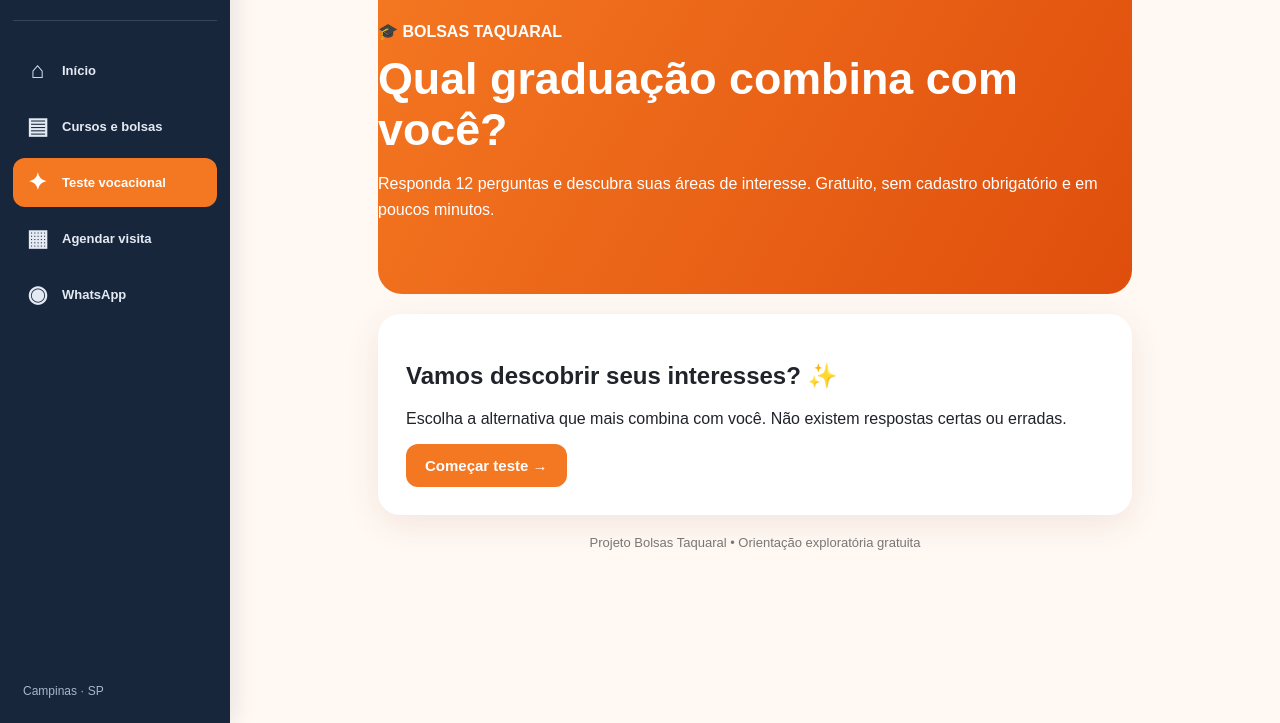
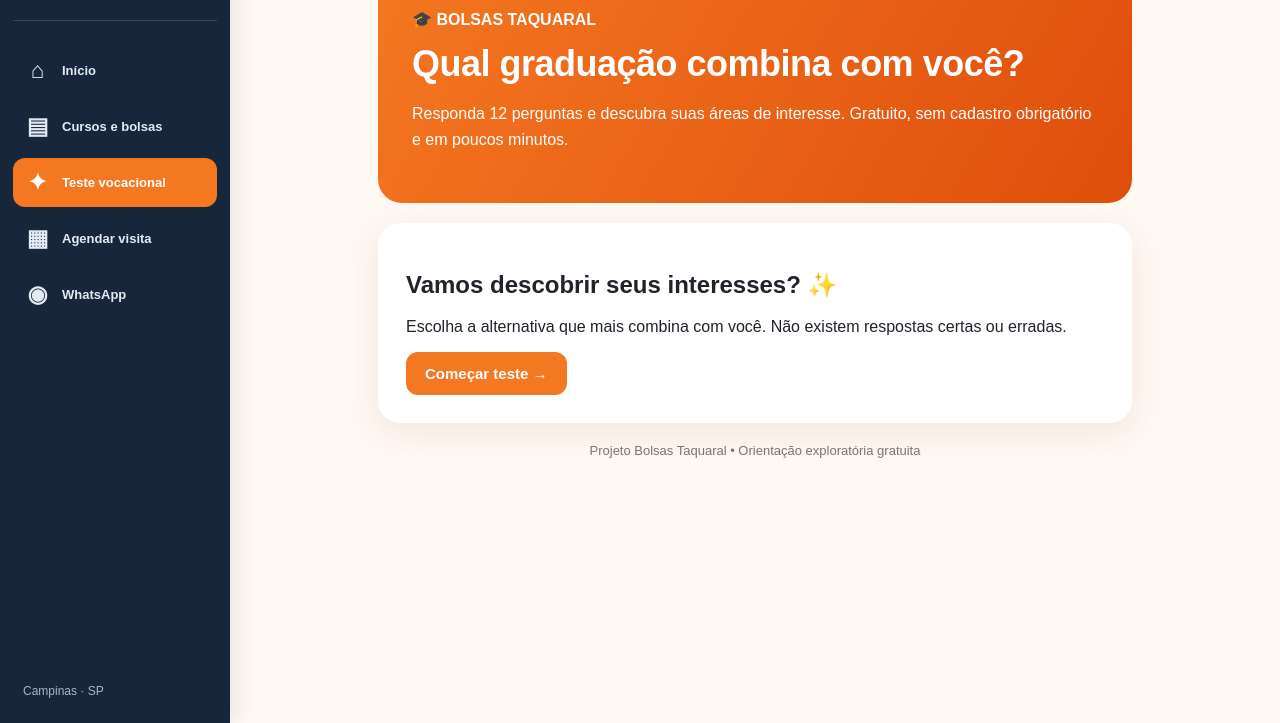
Before and after one commit to bolsastaquaral/bolsastaquaral.github.io, a plain HTML site: page teste-vocacional/index.html in a window 1280 px wide. Shown: the part 77-800 px from the top of the page. Drawn offline with Linux system fonts and the light colour scheme.

Commit message:
index.html

```diff
--- a/teste-vocacional/index.html
+++ b/teste-vocacional/index.html
@@ -100,6 +100,12 @@ body{margin-left:230px}
 @media(max-width:900px){body{margin-left:82px}.wrap{margin:20px auto;padding:14px}}
 @media(max-width:410px){body{margin-left:72px}.wrap{margin:8px auto;padding:10px}.hero,.panel{padding:17px}.hero h1{font-size:27px}}
 
+/* Correção: mantém título e texto dentro do cartão laranja em todas as telas */
+.hero{padding:clamp(20px,3.5vw,34px);overflow-wrap:break-word;min-width:0}
+.hero h1{font-size:clamp(24px,3vw,36px);line-height:1.18;letter-spacing:-.5px;margin:14px 0;overflow-wrap:break-word}
+.hero p{font-size:clamp(14px,1.5vw,16px);line-height:1.6;max-width:100%}
+@media(max-width:600px){.hero{padding:20px}.hero h1{font-size:clamp(23px,5vw,30px)}}
+@media(max-width:410px){.hero{padding:16px}.hero h1{font-size:23px}}
 </style>
 </head>
 <body>
```
